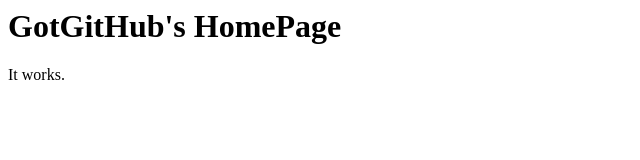
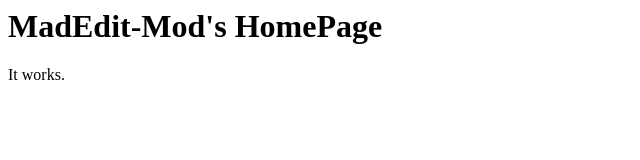
Before and after one commit to LiMinggang/LiMinggang.github.io, a plain HTML site: page index.html in a window 1280 px wide. Shown: the whole page, without its empty margins (0-640 px from the left). Drawn offline with Linux system fonts and the light colour scheme.

Commit message:
Minor fix

```diff
--- a/index.html
+++ b/index.html
@@ -1 +1 @@
-<h1>GotGitHub's HomePage</h1>It works.
+<h1>MadEdit-Mod's HomePage</h1>It works.
```
